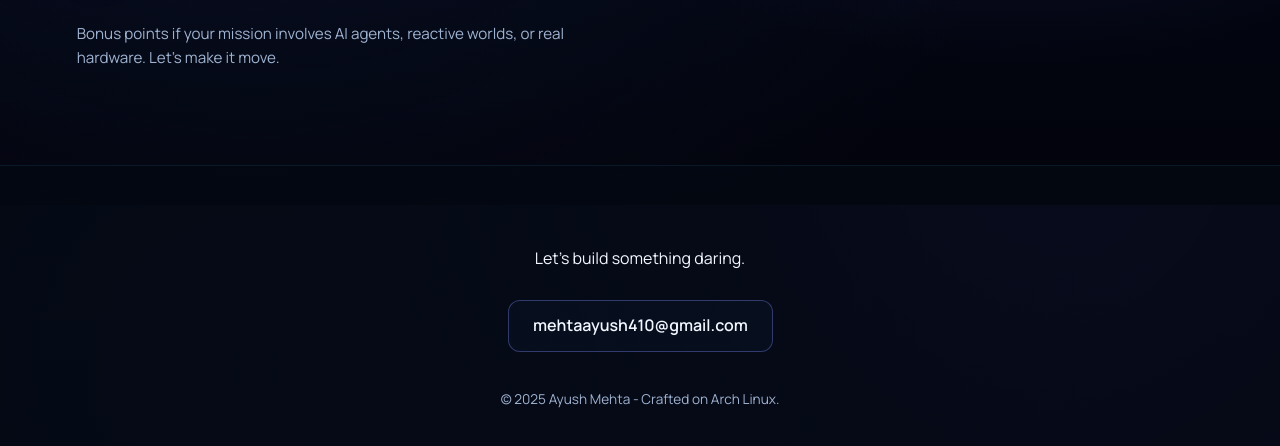
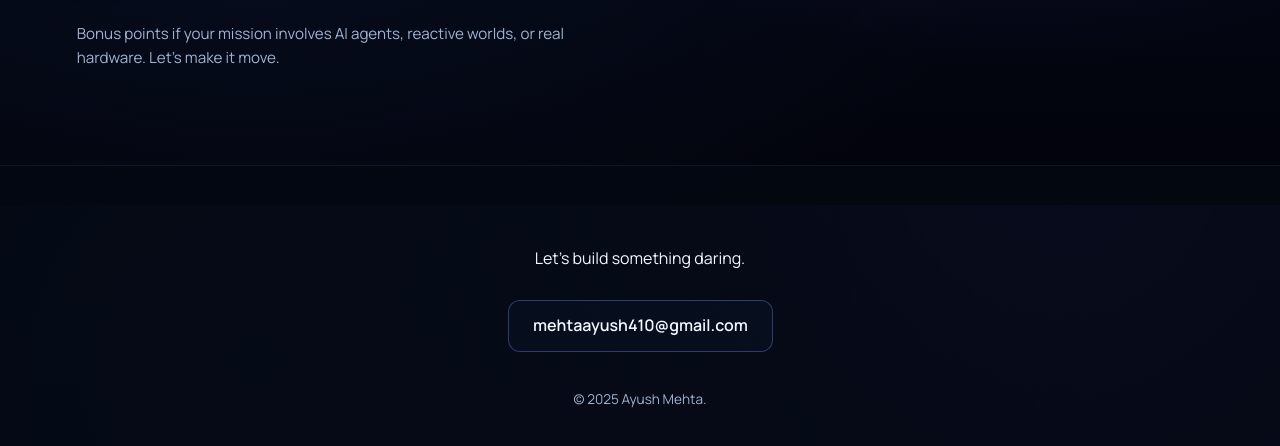
Before and after one commit to abbot0/protfolioV2, a plain HTML site: page index.html in a window 1280 px wide. Shown: the part 4595-5041 px from the top of the page. Drawn offline with Linux system fonts and the light colour scheme.

Commit message:
Update index.html

```diff
--- a/index.html
+++ b/index.html
@@ -402,7 +402,7 @@
         <p>Let's build something daring.</p>
         <a href="mailto:mehtaayush410@gmail.com" class="btn btn--ghost">mehtaayush410@gmail.com</a>
       </div>
-      <p class="footer__note">&copy; <span id="year"></span> Ayush Mehta - Crafted on Arch Linux.</p>
+      <p class="footer__note">&copy; <span id="year"></span> Ayush Mehta.</p>
     </footer>
 
     <script src="script.js"></script>
```
